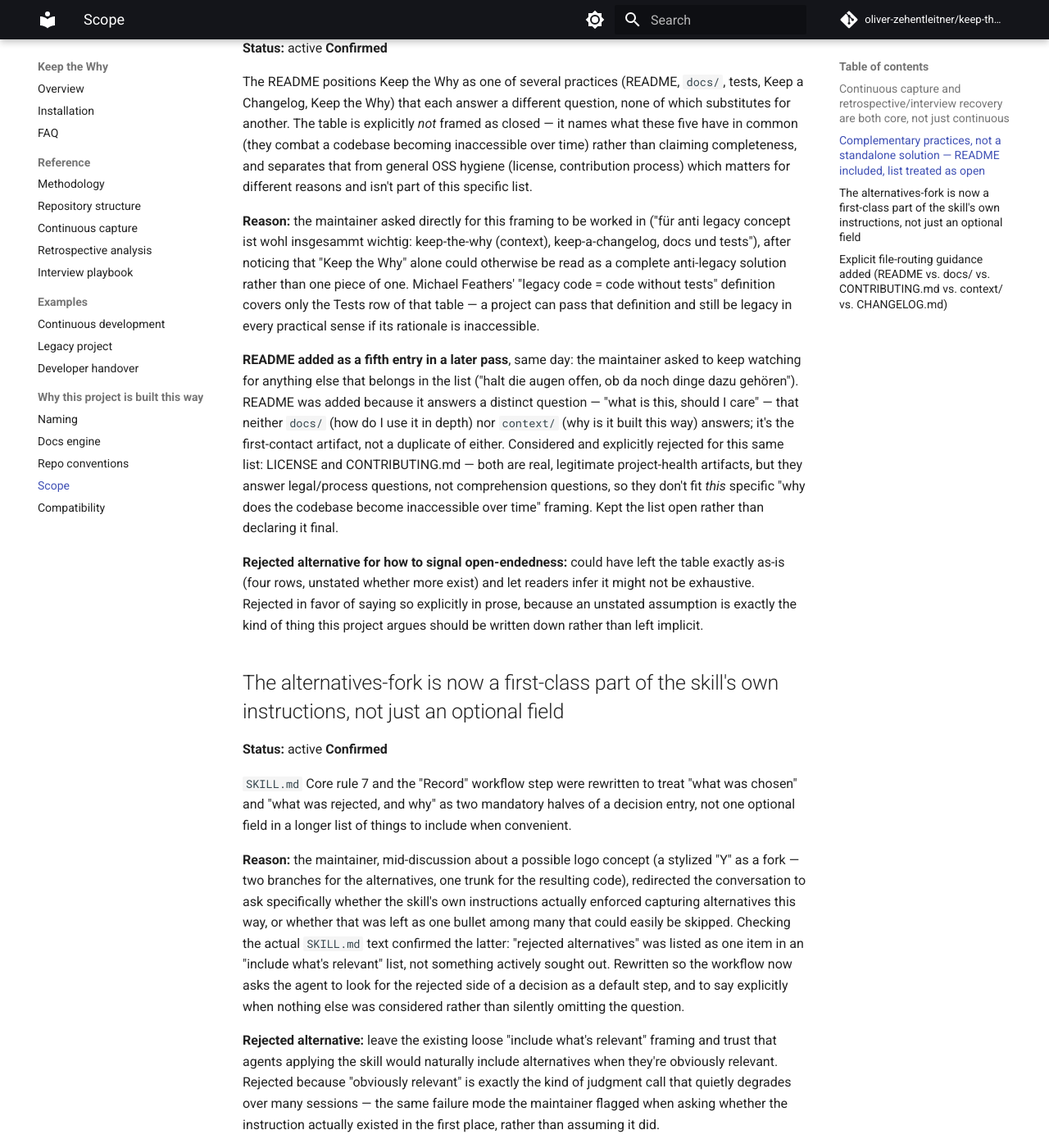
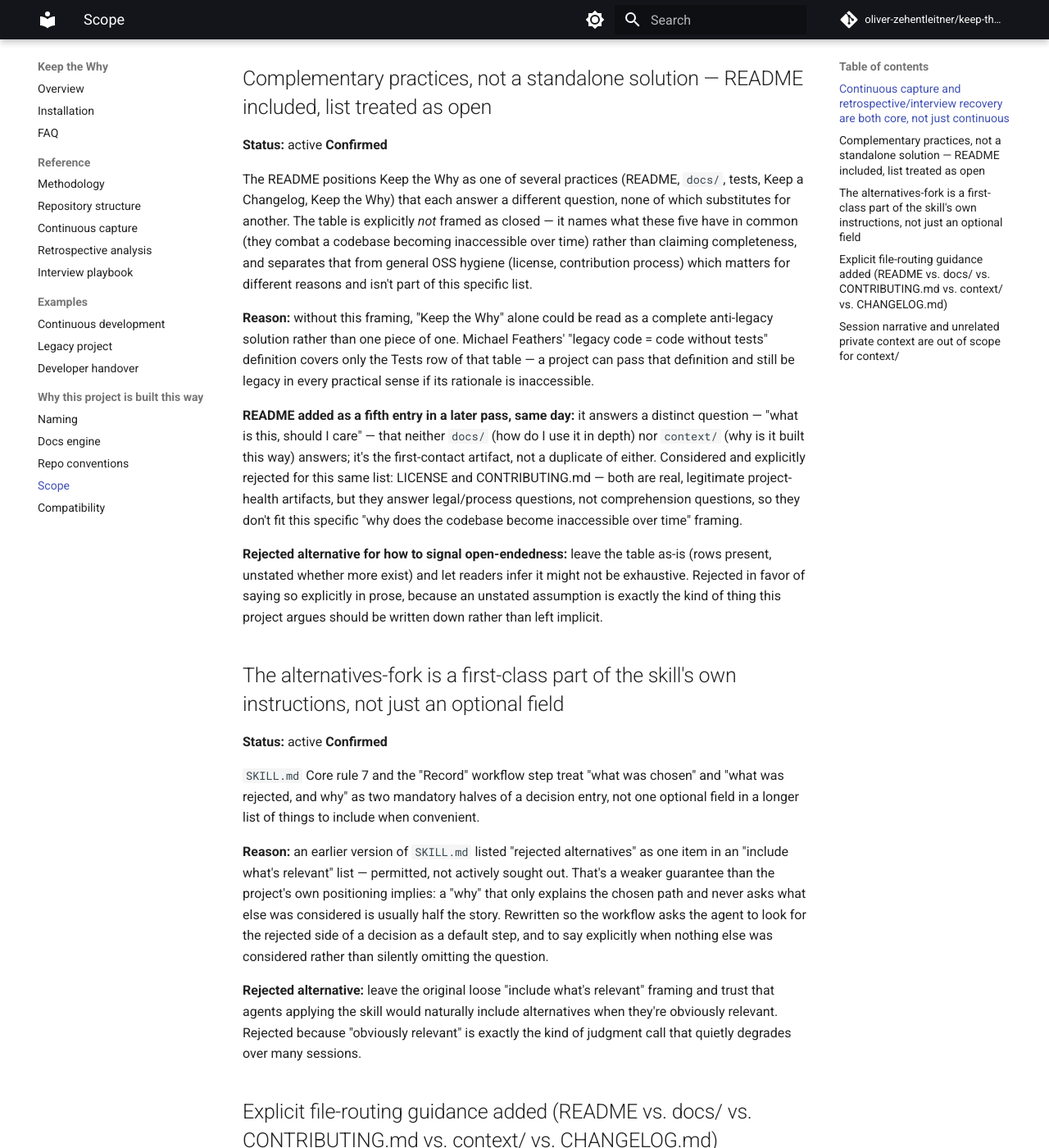
Before and after one commit to oliver-zehentleitner/keep-the-why, an MkDocs documentation site: the page built from docs/context/scope.md, in a window 1280 px wide and 1400 px high, scrolled down 829 px. Shown: the whole window at 82% size. Built offline with MkDocs 1.6.1 and Material for MkDocs 9.7.7, drawn with Linux system fonts in a browser that asks for light colours; comment, search, counter and statistics services are not loaded; some of the changed text lies outside the part shown.

Commit message:
Remove private project references and session narrative from context/
context/docs-engine.md and context/repo-conventions.md named an
unrelated private project as the source of an earlier tooling choice,
and several entries quoted conversational messages verbatim. Neither
belongs in a public repo's permanent record: the private project name
has nothing to do with this codebase, and a conversation transcript
isn't the same thing as project rationale.

Rewrote all context/ entries to state the objective technical
reasoning on its own terms instead. The factual content (what was
tried, what was rejected, why) is unchanged — only the personal and
narrative framing is gone.

Added this as an explicit skill instruction (SKILL.md Core rule 11,
expanded) and a new context/scope.md entry, so future sessions don't
relearn the distinction between "accurate record of the conversation"
and "objectively relevant to the project" the same way.

```diff
--- a/context/scope.md
+++ b/context/scope.md
@@ -3,13 +3,15 @@
 ## Continuous capture and retrospective/interview recovery are both core, not just continuous
 
 **Status:** active
-**Confirmed** (direct decision by the maintainer, 2026-07-10)
+**Confirmed**
 
 The skill covers four modes: continuous capture, retrospective recovery, knowledge-transfer interview, and maintenance. Retrospective recovery and the interview mode are not secondary or optional — they're as central to the pitch as continuous capture.
 
-**Reason:** early framing of this project (before the skill itself was built) leaned toward "the agent quietly documents rationale as you work" as the core pitch, with retrospective analysis of existing/legacy repositories treated as a nice-to-have extension. The maintainer corrected this directly and gave a concrete motivating scenario: interviewing a long-term developer's knowledge out of a codebase before they retire. That scenario doesn't fit a "continuous, low-effort, byproduct-of-normal-work" framing at all — it's a deliberate, scoped, higher-effort session. Treating it as equally core (rather than a stretch feature) is what led to the skill having a real "interview playbook" (`references/interview-playbook.md`) and ownership-signal-based prioritization logic, not just an afterthought paragraph.
+**Reason:** a narrower framing — "the agent quietly documents rationale as you work," with retrospective analysis of existing/legacy repositories treated as a nice-to-have extension — doesn't cover a real, common scenario: recovering a long-term developer's knowledge from a codebase before they leave or retire. That scenario doesn't fit a "continuous, low-effort, byproduct-of-normal-work" framing at all — it's a deliberate, scoped, higher-effort session. Treating it as equally core, rather than a stretch feature, is what led to the skill having a real interview playbook (`references/interview-playbook.md`) and ownership-signal-based prioritization logic, not just an afterthought paragraph.
 
-**Note on a risk this created and how it was handled:** broadening scope this way could have made the project's positioning read as unfocused. It was kept coherent by tying both modes back to the same underlying mechanism (classify evidence as confirmed/inferred/unknown; ask only what evidence can't resolve) rather than treating them as two unrelated features bolted together.
+**Rejected alternative:** keep retrospective/interview recovery as a secondary, lightly-documented mode, with continuous capture as the sole headline feature. Rejected because the retirement/handover scenario is common enough, and different enough in shape from continuous capture, that treating it as an afterthought would have left the skill without real guidance for one of its most valuable use cases.
+
+**Note on a risk this created and how it was handled:** broadening scope this way could have made the project's positioning read as unfocused. Kept coherent by tying both modes back to the same underlying mechanism — classify evidence as confirmed/inferred/unknown, ask only what evidence can't resolve — rather than treating them as two unrelated features bolted together.
 
 ## Complementary practices, not a standalone solution — README included, list treated as open
 
@@ -18,30 +20,41 @@
 
 The README positions Keep the Why as one of several practices (README, `docs/`, tests, Keep a Changelog, Keep the Why) that each answer a different question, none of which substitutes for another. The table is explicitly *not* framed as closed — it names what these five have in common (they combat a codebase becoming inaccessible over time) rather than claiming completeness, and separates that from general OSS hygiene (license, contribution process) which matters for different reasons and isn't part of this specific list.
 
-**Reason:** the maintainer asked directly for this framing to be worked in ("für anti legacy concept ist wohl insgesammt wichtig: keep-the-why (context), keep-a-changelog, docs und tests"), after noticing that "Keep the Why" alone could otherwise be read as a complete anti-legacy solution rather than one piece of one. Michael Feathers' "legacy code = code without tests" definition covers only the Tests row of that table — a project can pass that definition and still be legacy in every practical sense if its rationale is inaccessible.
+**Reason:** without this framing, "Keep the Why" alone could be read as a complete anti-legacy solution rather than one piece of one. Michael Feathers' "legacy code = code without tests" definition covers only the Tests row of that table — a project can pass that definition and still be legacy in every practical sense if its rationale is inaccessible.
 
-**README added as a fifth entry in a later pass**, same day: the maintainer asked to keep watching for anything else that belongs in the list ("halt die augen offen, ob da noch dinge dazu gehören"). README was added because it answers a distinct question — "what is this, should I care" — that neither `docs/` (how do I use it in depth) nor `context/` (why is it built this way) answers; it's the first-contact artifact, not a duplicate of either. Considered and explicitly rejected for this same list: LICENSE and CONTRIBUTING.md — both are real, legitimate project-health artifacts, but they answer legal/process questions, not comprehension questions, so they don't fit *this* specific "why does the codebase become inaccessible over time" framing. Kept the list open rather than declaring it final.
+**README added as a fifth entry in a later pass, same day:** it answers a distinct question — "what is this, should I care" — that neither `docs/` (how do I use it in depth) nor `context/` (why is it built this way) answers; it's the first-contact artifact, not a duplicate of either. Considered and explicitly rejected for this same list: LICENSE and CONTRIBUTING.md — both are real, legitimate project-health artifacts, but they answer legal/process questions, not comprehension questions, so they don't fit this specific "why does the codebase become inaccessible over time" framing.
 
-**Rejected alternative for how to signal open-endedness:** could have left the table exactly as-is (four rows, unstated whether more exist) and let readers infer it might not be exhaustive. Rejected in favor of saying so explicitly in prose, because an unstated assumption is exactly the kind of thing this project argues should be written down rather than left implicit.
+**Rejected alternative for how to signal open-endedness:** leave the table as-is (rows present, unstated whether more exist) and let readers infer it might not be exhaustive. Rejected in favor of saying so explicitly in prose, because an unstated assumption is exactly the kind of thing this project argues should be written down rather than left implicit.
 
-## The alternatives-fork is now a first-class part of the skill's own instructions, not just an optional field
+## The alternatives-fork is a first-class part of the skill's own instructions, not just an optional field
 
 **Status:** active
 **Confirmed**
 
-`SKILL.md` Core rule 7 and the "Record" workflow step were rewritten to treat "what was chosen" and "what was rejected, and why" as two mandatory halves of a decision entry, not one optional field in a longer list of things to include when convenient.
+`SKILL.md` Core rule 7 and the "Record" workflow step treat "what was chosen" and "what was rejected, and why" as two mandatory halves of a decision entry, not one optional field in a longer list of things to include when convenient.
 
-**Reason:** the maintainer, mid-discussion about a possible logo concept (a stylized "Y" as a fork — two branches for the alternatives, one trunk for the resulting code), redirected the conversation to ask specifically whether the skill's own instructions actually enforced capturing alternatives this way, or whether that was left as one bullet among many that could easily be skipped. Checking the actual `SKILL.md` text confirmed the latter: "rejected alternatives" was listed as one item in an "include what's relevant" list, not something actively sought out. Rewritten so the workflow now asks the agent to look for the rejected side of a decision as a default step, and to say explicitly when nothing else was considered rather than silently omitting the question.
+**Reason:** an earlier version of `SKILL.md` listed "rejected alternatives" as one item in an "include what's relevant" list — permitted, not actively sought out. That's a weaker guarantee than the project's own positioning implies: a "why" that only explains the chosen path and never asks what else was considered is usually half the story. Rewritten so the workflow asks the agent to look for the rejected side of a decision as a default step, and to say explicitly when nothing else was considered rather than silently omitting the question.
 
-**Rejected alternative:** leave the existing loose "include what's relevant" framing and trust that agents applying the skill would naturally include alternatives when they're obviously relevant. Rejected because "obviously relevant" is exactly the kind of judgment call that quietly degrades over many sessions — the same failure mode the maintainer flagged when asking whether the instruction actually existed in the first place, rather than assuming it did.
+**Rejected alternative:** leave the original loose "include what's relevant" framing and trust that agents applying the skill would naturally include alternatives when they're obviously relevant. Rejected because "obviously relevant" is exactly the kind of judgment call that quietly degrades over many sessions.
 
 ## Explicit file-routing guidance added (README vs. docs/ vs. CONTRIBUTING.md vs. context/ vs. CHANGELOG.md)
 
 **Status:** active
 **Confirmed**
 
-`references/repository-structure.md` gained a "Which file does this belong in?" section, and `SKILL.md`'s Record step now points to it. The routing principle: who is the reader, and what do they need to do next (evaluate whether to use this → README; use it → `docs/`; contribute to it → `CONTRIBUTING.md`; understand why before changing something → `context/`; track version history → `CHANGELOG.md`; any agent working in the repo → `AGENTS.md`; this one developer only → `AGENTS.local.md`).
+`references/repository-structure.md` has a "Which file does this belong in?" section, and `SKILL.md`'s Record step points to it. The routing principle: who is the reader, and what do they need to do next (evaluate whether to use this → README; use it → `docs/`; contribute to it → `CONTRIBUTING.md`; understand why before changing something → `context/`; track version history → `CHANGELOG.md`; any agent working in the repo → `AGENTS.md`; this one developer only → `AGENTS.local.md`).
 
-**Reason:** the maintainer pointed out, right after the README got its fifth row for `CONTRIBUTING.md`-adjacent content being excluded, that `CONTRIBUTING.md` is still a real part of the overall concept — it holds content that belongs there and shouldn't be redundantly re-explained elsewhere, and the skill previously had no guidance at all about *when* something belongs in `CONTRIBUTING.md` vs. README vs. `context/` vs. anywhere else. The docs/context split and the AGENTS.md/AGENTS.local.md split were already covered; the broader routing question across the *whole* file set wasn't.
+**Reason:** `CONTRIBUTING.md` is a real part of the overall concept — it holds content that belongs there and shouldn't be redundantly re-explained elsewhere — but the skill had no guidance about *when* something belongs in `CONTRIBUTING.md` versus README versus `context/` versus anywhere else. The docs/context split and the AGENTS.md/AGENTS.local.md split were already covered; the broader routing question across the whole file set wasn't.
 
-**Rejected alternative:** treat this as already implicitly covered by the existing docs/context guidance and not add anything new. Rejected because the gap was concrete and demonstrable — before this change, nothing in `SKILL.md` or the references told the skill (or a reader) where contributor-facing process content (dev setup, PR conventions) should go versus README or `context/`, so it could plausibly have ended up duplicated across files, which is exactly the failure mode this project exists to prevent elsewhere.
+**Rejected alternative:** treat this as already implicitly covered by the existing docs/context guidance and not add anything new. Rejected because the gap was concrete and demonstrable — nothing in `SKILL.md` or the references said where contributor-facing process content (dev setup, PR conventions) should go versus README or `context/`, so it could plausibly have ended up duplicated across files, the exact failure mode this project exists to prevent elsewhere.
+
+## Session narrative and unrelated private context are out of scope for `context/`
+
+**Status:** active
+**Confirmed**
+
+`context/` entries in this repo record objective, technical project rationale — what was decided, what the alternative was, why one won. They don't record who said what, in what words, or reference the maintainer's other, unrelated projects as the origin of a decision, even where that's literally how a decision came about.
+
+**Reason:** an earlier pass of `context/docs-engine.md` and `context/repo-conventions.md` named a specific unrelated private project as the source of the original (later replaced) documentation tooling choice, and several entries quoted conversational messages verbatim. Both leaked information that has nothing to do with this project and wasn't objectively relevant to a future reader trying to understand *this* codebase — it was development-session narrative, not project rationale. Rewritten to state the technical reasoning on its own terms.
+
+**Rejected alternative:** keep the fuller narrative for transparency/authenticity, since it's an accurate record of how the decision actually happened. Rejected because accuracy about the session isn't the same as relevance to the project — Core rule 11 now states this distinction explicitly so it isn't re-learned the same way again.
```
Also changed, not shown: SKILL.md (+3 -1 lines), context/docs-engine.md (+8 -8 lines), context/naming.md (+1 -1 lines), context/repo-conventions.md (+9 -9 lines).
